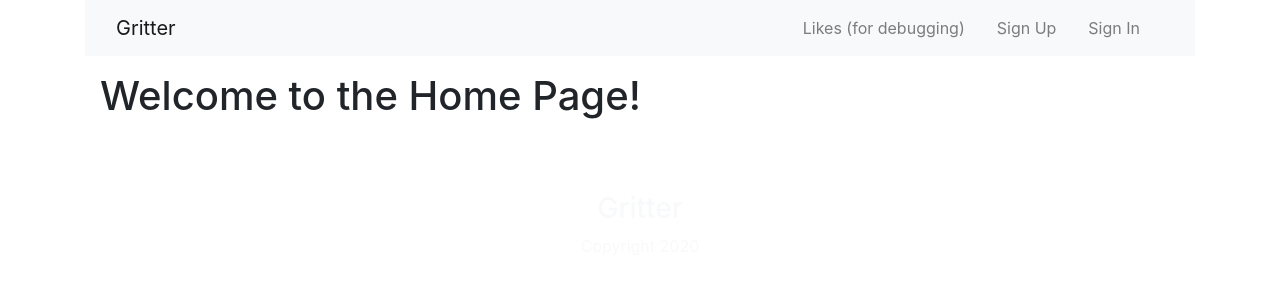
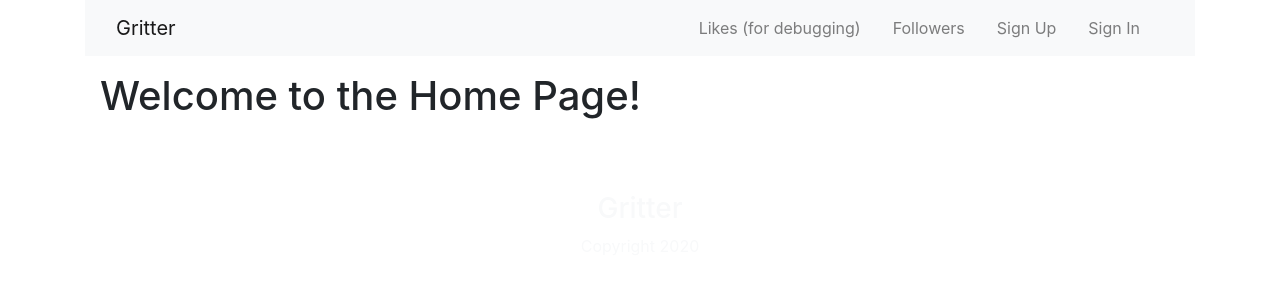
Before and after one commit to thejasonlee/twitter_clone, a Flask app: page / in a window 1280 px wide. Shown: the top 300 px of the page. Run offline with Flask 2, Linux system fonts and the light colour scheme; data that the repository does not hold is empty; some libraries are stand-ins or nearby versions.

Commit message:
add to navbar

```diff
--- a/project/templates/layout.html
+++ b/project/templates/layout.html
@@ -33,6 +33,7 @@
                 <div class="collapse navbar-collapse" id="navbarToggle">
                   <div class="navbar-nav ml-auto">
                     <a class="nav-item nav-link mr-3 ml-auto" href="{{ url_for('show_likes') }}">Likes (for debugging)</a>
+                    <a class="nav-item nav-link mr-3 ml-auto" href="{{ url_for('user', username=username) }}">Followers</a>
                     {% if current_user.is_anonymous  %}
                     <a class="nav-item nav-link mr-3 ml-auto" href="{{ url_for('signup') }}">Sign Up</a>
                     <a class="nav-item nav-link mr-3 ml-auto" href="{{ url_for('signin') }}">Sign In</a>
```
